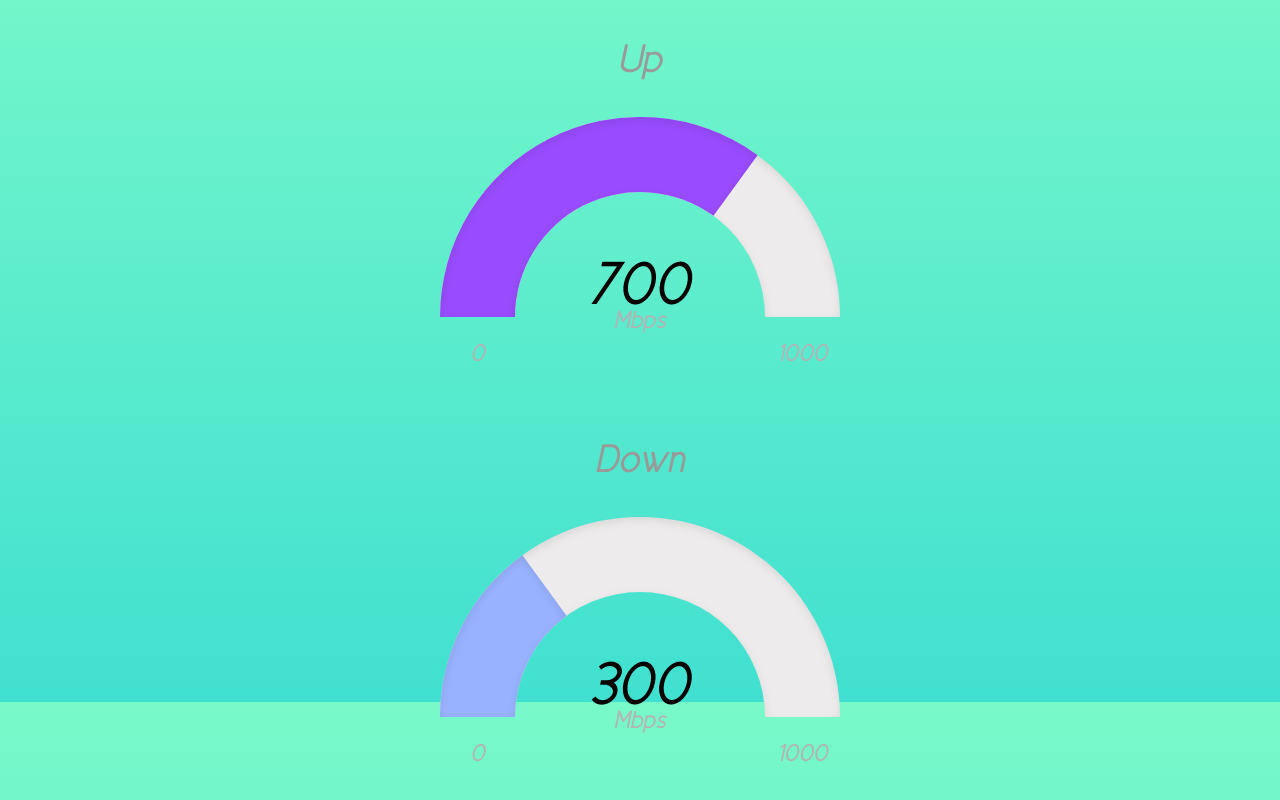
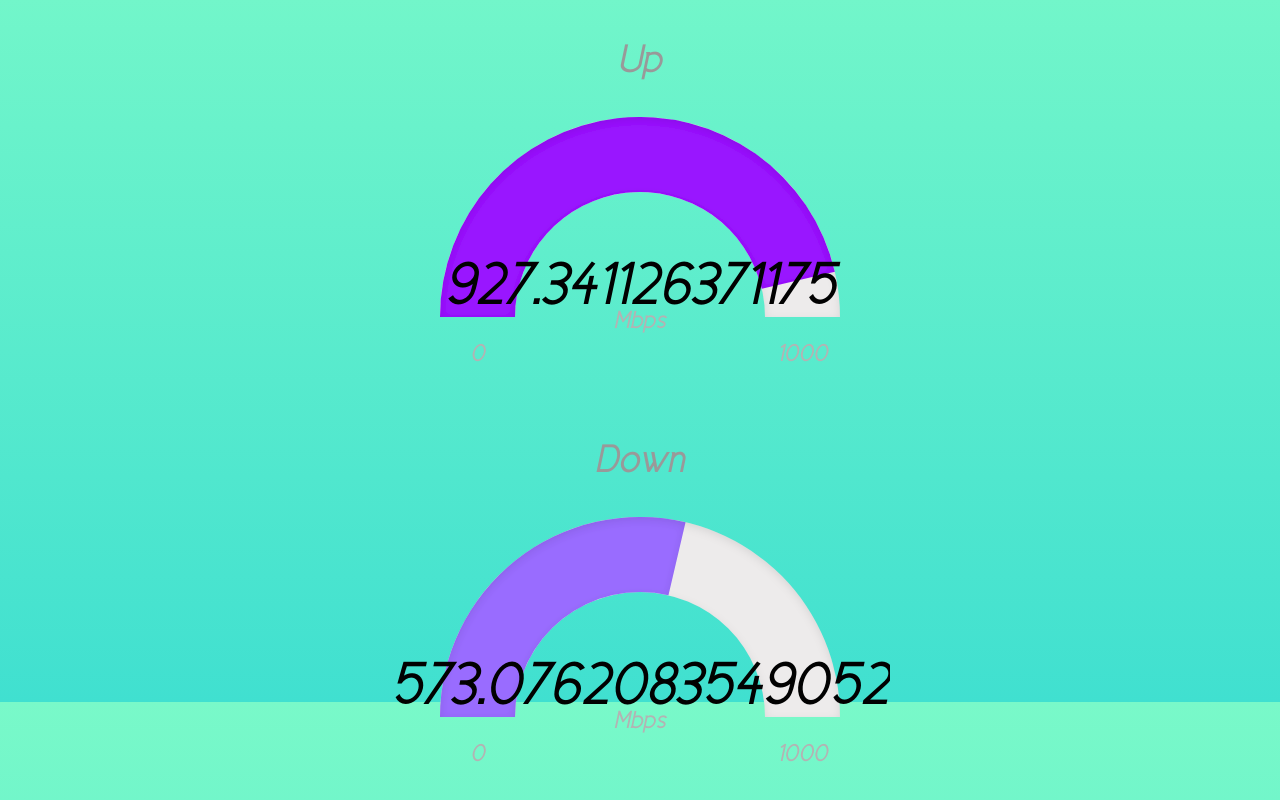
Before and after one commit to NeilBetham/pymeter, a plain HTML site: page index.html in a window 1280 px wide. Shown: the part 98-898 px from the top of the page. Drawn offline with Linux system fonts and the light colour scheme.

Commit message:
Added a bit more functionality to example

```diff
--- a/index.html
+++ b/index.html
@@ -29,6 +29,10 @@
 				levelColors: ["#99FFFF","#9900FF"],
 				levelColorsGradient: true
 			});
+			setInterval(function(){
+					window.gaugeup.refresh(Math.random()*1000)
+					window.gaugedown.refresh(Math.random()*1000)
+			}, 1000);
 		};
 		</script>
 	</head>
```
